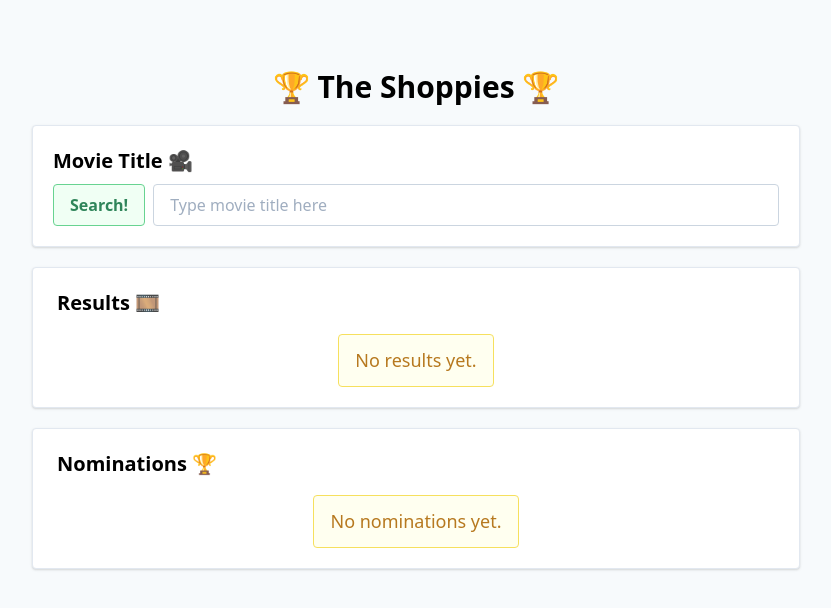
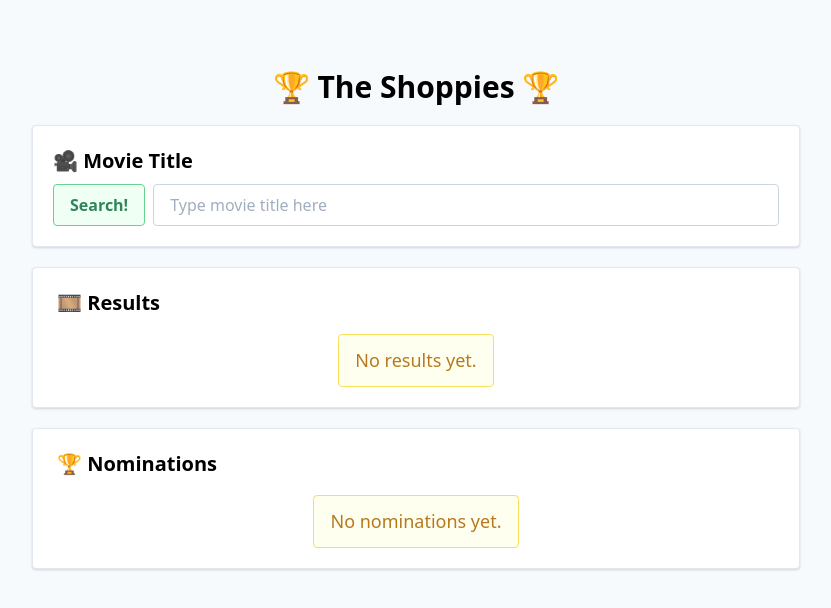
Before and after one commit to aidanay/shoppies, a Vue app: page / in a window 1280 px wide. Shown: the top 608 px of the page, without its empty margins (224-1055 px from the left). Built offline with nearby package versions, Linux system fonts and the light colour scheme.

Commit message:
fixed emoji placement

```diff
--- a/src/App.vue
+++ b/src/App.vue
@@ -11,7 +11,7 @@
         class="bg-white border shadow rounded px-5 py-5"
       >
         <label for="searchbar" class="text-lg sm:text-xl font-semibold"
-          >Movie Title 🎥</label
+          >🎥 Movie Title</label
         >
         <div class="mt-2 flex flex-row">
           <button
@@ -36,7 +36,7 @@
           id="results-wrapper"
           class="flex-1 bg-white border shadow rounded px-6 py-5 w-1/2"
         >
-          <h1 class="text-lg sm:text-xl font-semibold">Results 🎞️</h1>
+          <h1 class="text-lg sm:text-xl font-semibold">🎞️ Results</h1>
           <div id="results-wrapper">
             <div v-if="!allMoviesCount" class="flex">
               <div
@@ -57,7 +57,7 @@
         class="flex-1 bg-white border shadow rounded px-6 py-5 mt-5"
       >
         <div class="">
-          <h1 class="text-xl font-semibold">Nominations 🏆</h1>
+          <h1 class="text-xl font-semibold">🏆 Nominations</h1>
         </div>
         <div v-show="isDisabled" class="flex">
           <div
```
